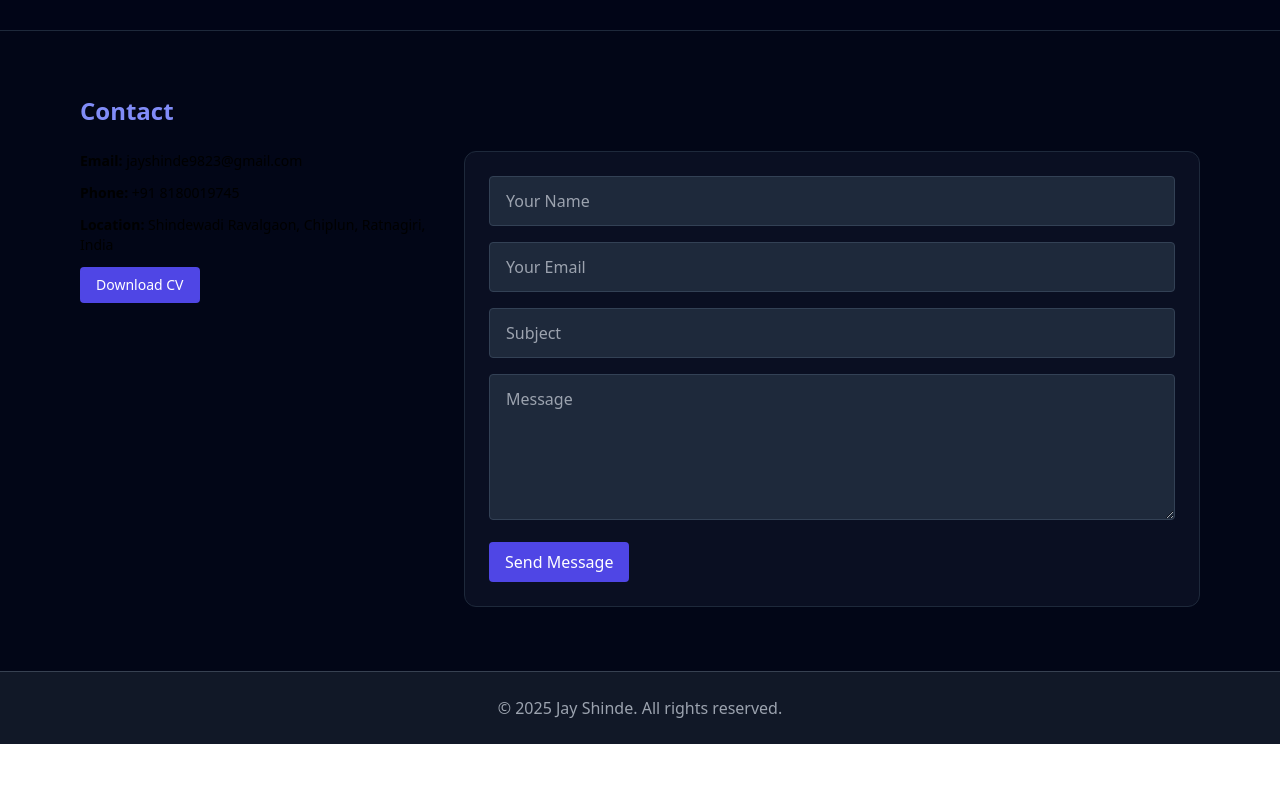
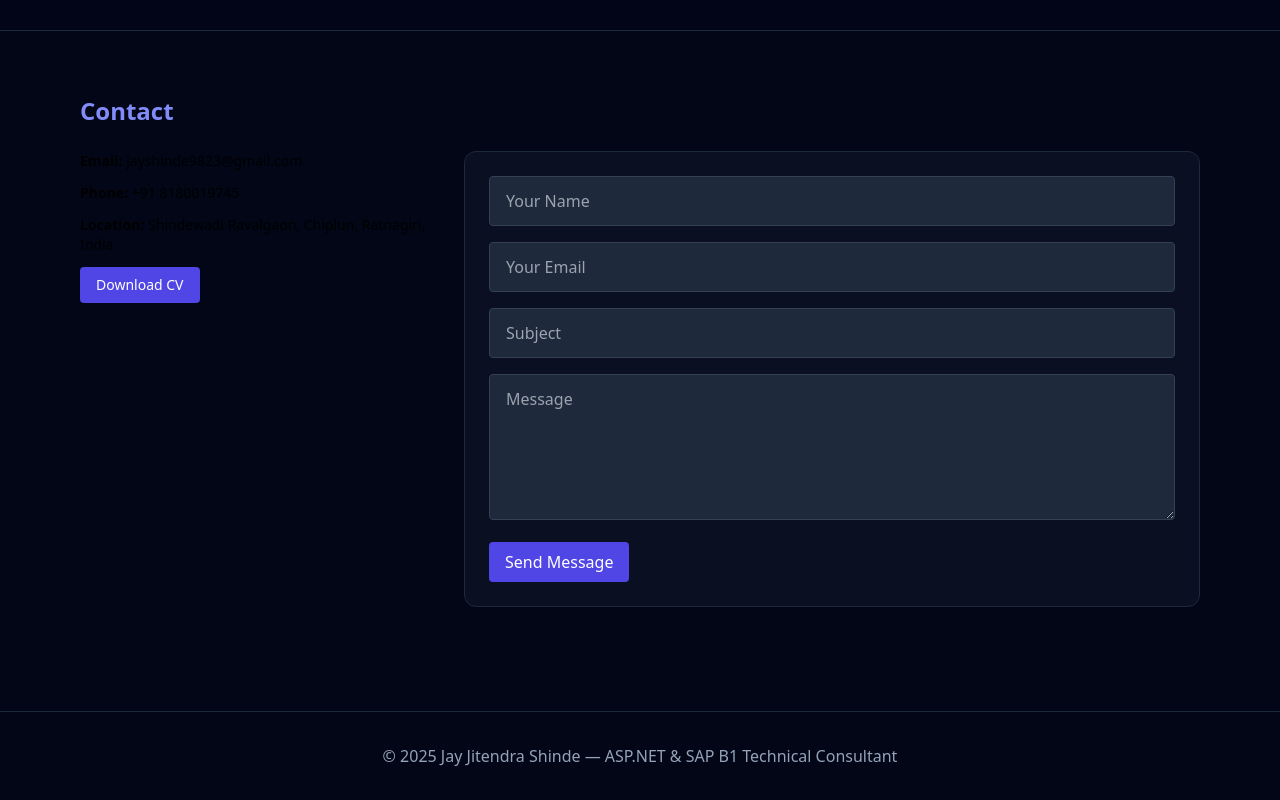
Before and after one commit to jayshinde-9823/MyPortfolio, a React (Create React App) app: page / in a window 1280 px wide. Shown: the part 1819-2619 px from the top of the page. Before the commit the page ends 2563 px from the top, so only its background shows below. Built offline with nearby package versions, Linux system fonts and the light colour scheme.

Commit message:
Update Footer.js

```diff
--- a/src/components/Footer.js
+++ b/src/components/Footer.js
@@ -1,11 +1,11 @@
 import React from "react";
 
-function Footer() {
+export default function Footer() {
   return (
-    <footer className="bg-gray-900 py-6 text-center text-gray-400 border-t border-gray-700">
-      <p>© {new Date().getFullYear()} Jay Shinde. All rights reserved.</p>
+    <footer className="py-8 text-center text-slate-400 border-t border-slate-800 mt-10">
+      <div className="max-w-6xl mx-auto px-4">
+        © {new Date().getFullYear()} Jay Jitendra Shinde — ASP.NET & SAP B1 Technical Consultant
+      </div>
     </footer>
   );
 }
-
-export default Footer;
```
